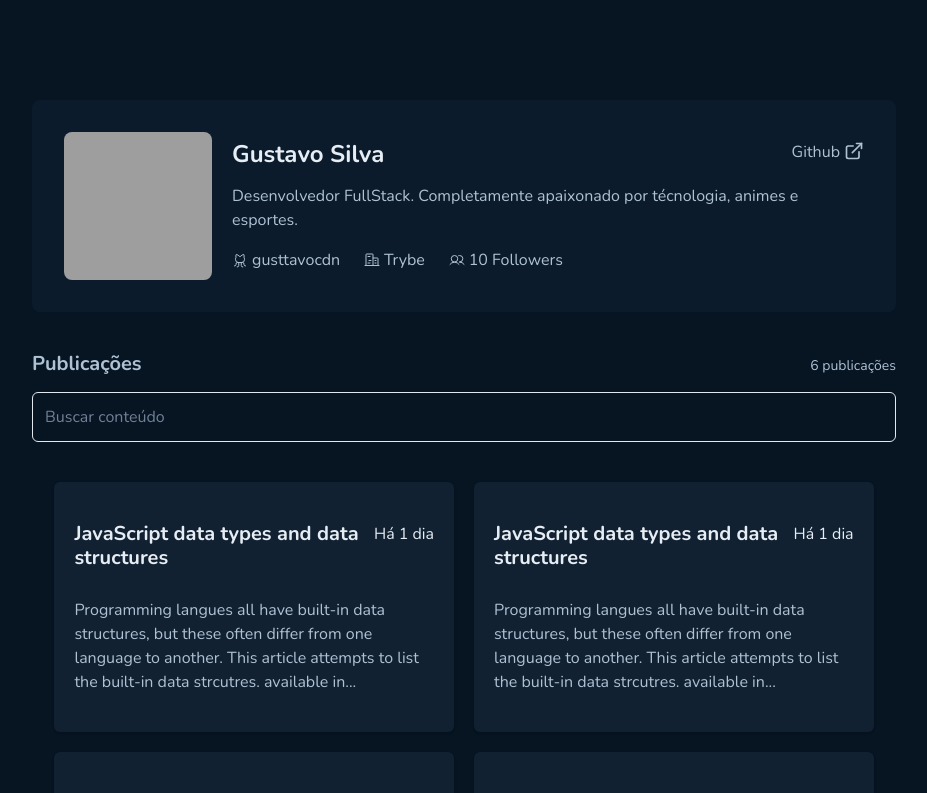
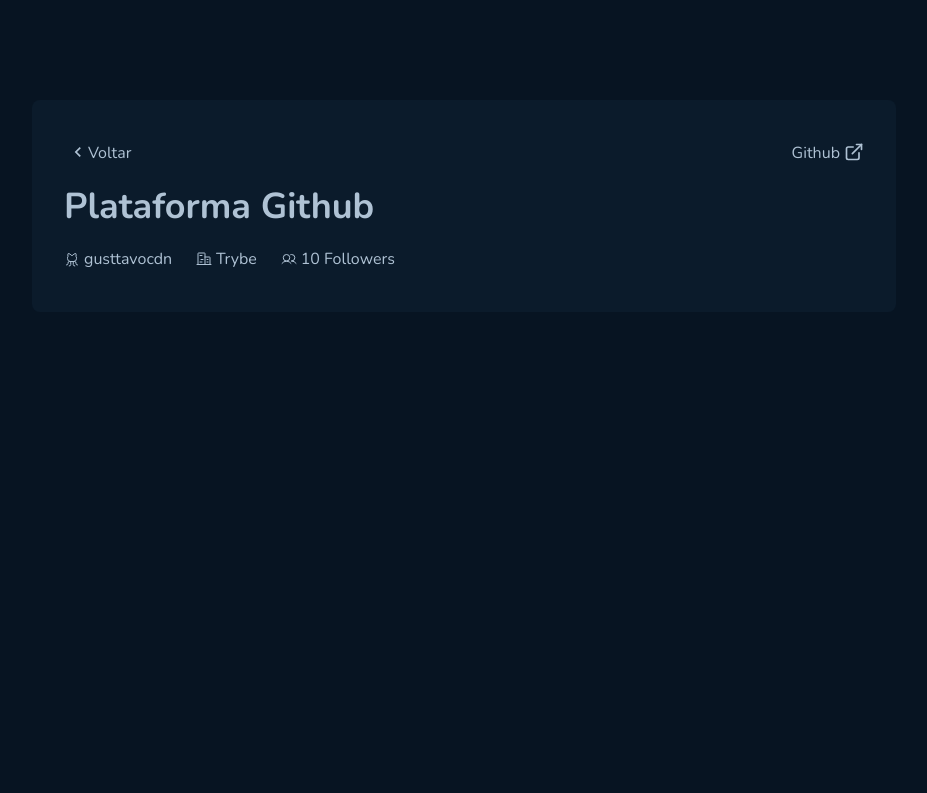
Before and after one commit to gusttavocdn/otaku_dev_blog, a React (Vite) app: page / in a window 1280 px wide. Shown: the top 793 px of the page, without its empty margins (176-1103 px from the left). Built offline with nearby package versions, Linux system fonts and the light colour scheme; grey boxes are pictures that could not be loaded.

Commit message:
feat: add Post page

```diff
--- a/src/App.tsx
+++ b/src/App.tsx
@@ -1,11 +1,12 @@
 import { ChakraBaseProvider } from '@chakra-ui/react';
 import { Home } from './pages/Home';
+import { Post } from './pages/Post';
 import { theme } from './styles/theme';
 
 function App() {
   return (
     <ChakraBaseProvider theme={theme}>
-      <Home />
+      <Post />
     </ChakraBaseProvider>
   );
 }
--- /dev/null
+++ b/src/components/PostHeader.tsx
@@ -0,0 +1,44 @@
+import { ChevronLeftIcon, ExternalLinkIcon } from '@chakra-ui/icons';
+import { Flex, Heading, Icon, Link } from '@chakra-ui/react';
+import { GithubLogo, Buildings, Users } from 'phosphor-react';
+
+export function PostHeader() {
+  return (
+    <Flex
+      mt={100}
+      w='864px'
+      maxW='864px'
+      h={'212px'}
+      bg={'base.profile'}
+      borderRadius={'lg'}
+      p={8}
+    >
+      <Flex justifyContent='space-around' flexDir='column' w='full'>
+        <Flex justifyContent={'space-between'}>
+          <Link textAlign='center'>
+            <ChevronLeftIcon mb={1} ml={1} boxSize={5} />
+            Voltar
+          </Link>
+          <Link textAlign='center'>
+            Github
+            <ExternalLinkIcon mb={1} ml={1} boxSize={5} />
+          </Link>
+        </Flex>
+
+        <Heading>Plataforma Github</Heading>
+
+        <Flex as='footer' gap='1.5rem' alignItems='center'>
+          <Flex as='span' justifyContent='center' alignItems='center' gap={1}>
+            <Icon as={GithubLogo} /> gusttavocdn
+          </Flex>
+          <Flex as='span' justifyContent='center' alignItems='center' gap={1}>
+            <Icon as={Buildings} /> Trybe
+          </Flex>
+          <Flex as='span' justifyContent='center' alignItems='center' gap={1}>
+            <Icon as={Users} /> 10 Followers
+          </Flex>
+        </Flex>
+      </Flex>
+    </Flex>
+  );
+}
--- /dev/null
+++ b/src/pages/Post.tsx
@@ -0,0 +1,12 @@
+import { VStack } from '@chakra-ui/react';
+import { PostHeader } from '../components/PostHeader';
+
+export function Post() {
+  return (
+    <VStack w={'100vw'} h={'100vh'}>
+      <VStack w='80%' spacing={10}>
+        <PostHeader></PostHeader>
+      </VStack>
+    </VStack>
+  );
+}
```
